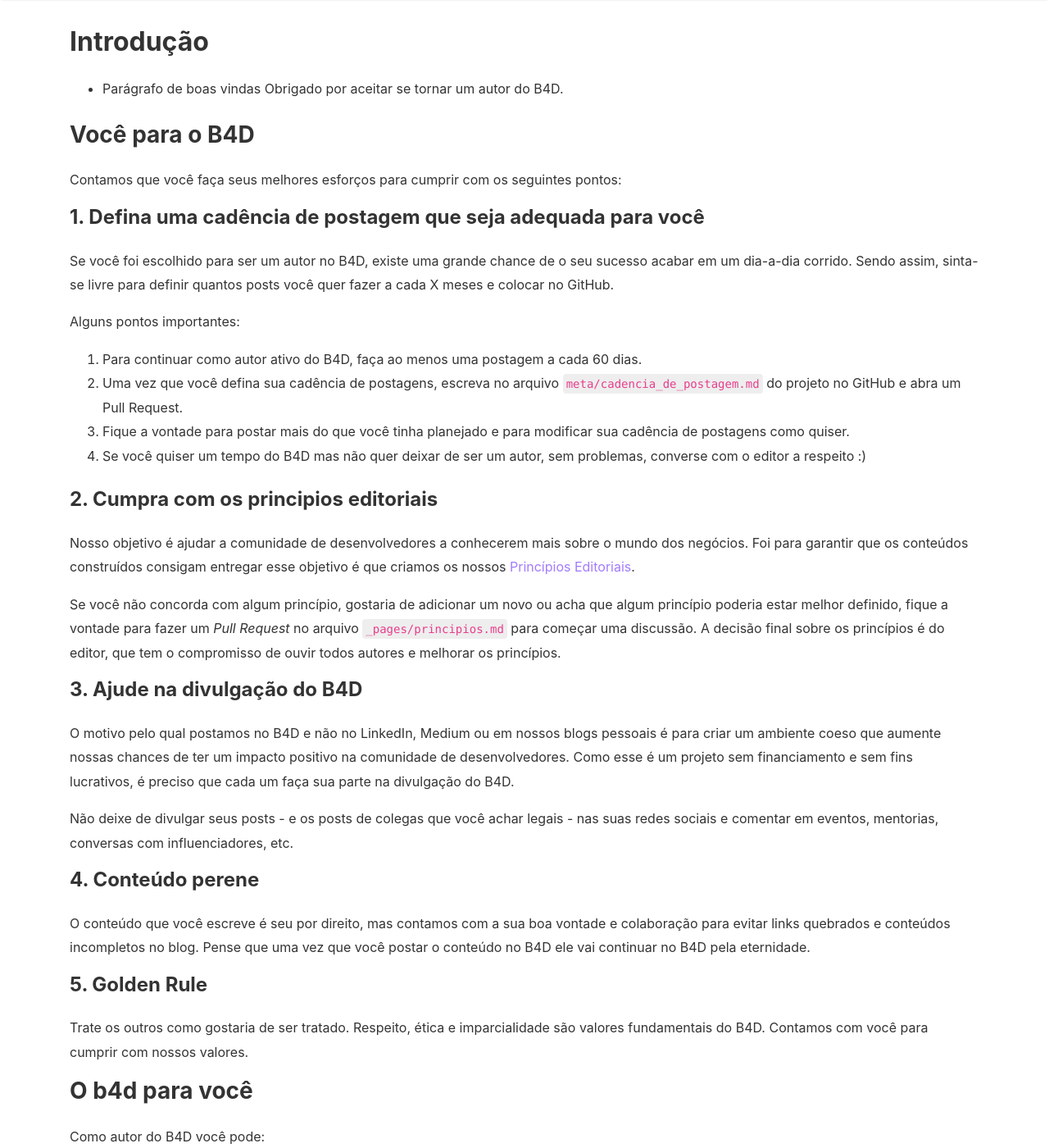
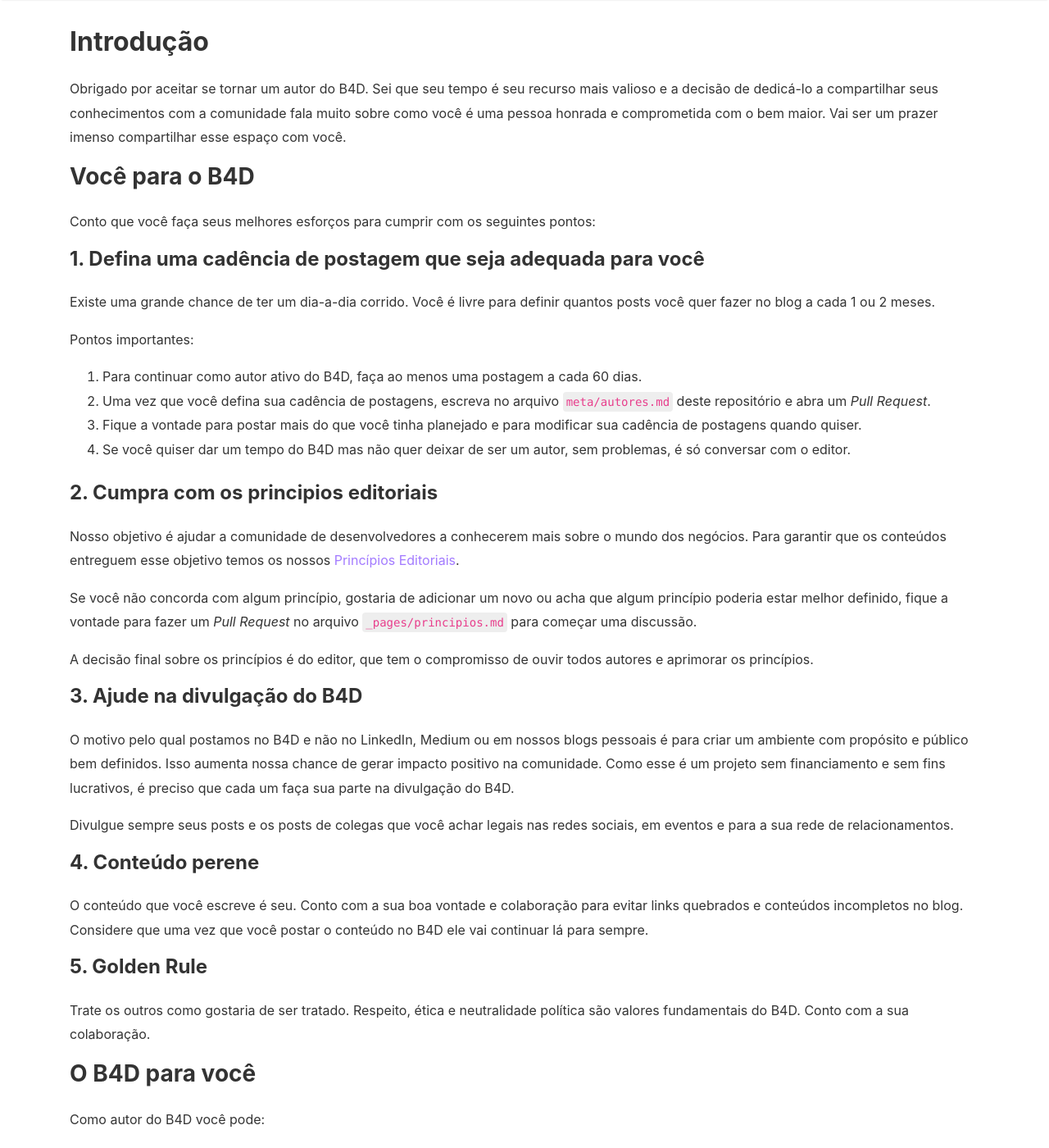
Before and after one commit to lucasprim/biz4devs, a Jekyll site: the page built from meta/autor.md, in a window 1280 px wide and 1400 px high, scrolled down 196 px. Shown: the whole window at 82% size. Built offline with Jekyll 4.4.1, drawn with Linux system fonts in a browser that asks for light colours; nearby versions of some CDN libraries; our own code applies the rules of GitHub Pages for plain Markdown files; some of the changed text lies outside the part shown.

Commit message:
Updated a lot of meta stuff

```diff
--- a/meta/autor.md
+++ b/meta/autor.md
@@ -2,83 +2,90 @@
 
 ## Introdução
 
-- Parágrafo de boas vindas
-Obrigado por aceitar se tornar um autor do B4D.
+Obrigado por aceitar se tornar um autor do B4D. Sei que seu tempo é seu recurso mais valioso e a decisão de dedicá-lo a compartilhar seus conhecimentos com a comunidade fala muito sobre como você é uma pessoa honrada e comprometida com o bem maior. Vai ser um prazer imenso compartilhar esse espaço com você.
 
 ### Você para o B4D
 
-Contamos que você faça seus melhores esforços para cumprir com os seguintes pontos:
+Conto que você faça seus melhores esforços para cumprir com os seguintes pontos:
 
 #### 1. Defina uma cadência de postagem que seja adequada para você
 
-Se você foi escolhido para ser um autor no B4D, existe uma grande chance de o seu sucesso acabar em um dia-a-dia corrido. Sendo assim, sinta-se livre para definir quantos posts você quer fazer a cada X meses e colocar no GitHub.
+Existe uma grande chance de ter um dia-a-dia corrido. Você é livre para definir quantos posts você quer fazer no blog a cada 1 ou 2 meses.
 
-Alguns pontos importantes:
+Pontos importantes:
 
 1. Para continuar como autor ativo do B4D, faça ao menos uma postagem a cada 60 dias.
-2. Uma vez que você defina sua cadência de postagens, escreva no arquivo `meta/cadencia_de_postagem.md` do projeto no GitHub e abra um Pull Request.
-3. Fique a vontade para postar mais do que você tinha planejado e para modificar sua cadência de postagens como quiser.
-4. Se você quiser um tempo do B4D mas não quer deixar de ser um autor, sem problemas, converse com o editor a respeito :)
+2. Uma vez que você defina sua cadência de postagens, escreva no arquivo `meta/autores.md` deste repositório e abra um *Pull Request*.
+3. Fique a vontade para postar mais do que você tinha planejado e para modificar sua cadência de postagens quando quiser.
+4. Se você quiser dar um tempo do B4D mas não quer deixar de ser um autor, sem problemas, é só conversar com o editor.
 
 #### 2. Cumpra com os principios editoriais
 
-Nosso objetivo é ajudar a comunidade de desenvolvedores a conhecerem mais sobre o mundo dos negócios. Foi para garantir que os conteúdos construídos consigam entregar esse objetivo é que criamos os nossos [Princípios Editoriais](../_pages/principios.md).
+Nosso objetivo é ajudar a comunidade de desenvolvedores a conhecerem mais sobre o mundo dos negócios. Para garantir que os conteúdos entreguem esse objetivo temos os nossos [Princípios Editoriais](../_pages/principios.md).
 
-Se você não concorda com algum princípio, gostaria de adicionar um novo ou acha que algum princípio poderia estar melhor definido, fique a vontade para fazer um *Pull Request* no arquivo `_pages/principios.md` para começar uma discussão. A decisão final sobre os princípios é do editor, que tem o compromisso de ouvir todos autores e melhorar os princípios.
+Se você não concorda com algum princípio, gostaria de adicionar um novo ou acha que algum princípio poderia estar melhor definido, fique a vontade para fazer um *Pull Request* no arquivo `_pages/principios.md` para começar uma discussão.
+
+A decisão final sobre os princípios é do editor, que tem o compromisso de ouvir todos autores e aprimorar os princípios.
 
 #### 3. Ajude na divulgação do B4D
 
-O motivo pelo qual postamos no B4D e não no LinkedIn, Medium ou em nossos blogs pessoais é para criar um ambiente coeso que aumente nossas chances de ter um impacto positivo na comunidade de desenvolvedores. Como esse é um projeto sem financiamento e sem fins lucrativos, é preciso que cada um faça sua parte na divulgação do B4D.
+O motivo pelo qual postamos no B4D e não no LinkedIn, Medium ou em nossos blogs pessoais é para criar um ambiente com propósito e público bem definidos.
+Isso aumenta nossa chance de gerar impacto positivo na comunidade.
+Como esse é um projeto sem financiamento e sem fins lucrativos, é preciso que cada um faça sua parte na divulgação do B4D.
 
-Não deixe de divulgar seus posts - e os posts de colegas que você achar legais - nas suas redes sociais e comentar em eventos, mentorias, conversas com influenciadores, etc.
+Divulgue sempre seus posts e os posts de colegas que você achar legais nas redes sociais, em eventos e para a sua rede de relacionamentos.
 
 #### 4. Conteúdo perene
 
-O conteúdo que você escreve é seu por direito, mas contamos com a sua boa vontade e colaboração para evitar links quebrados e conteúdos incompletos no blog. Pense que uma vez que você postar o conteúdo no B4D ele vai continuar no B4D pela eternidade.
+O conteúdo que você escreve é seu. Conto com a sua boa vontade e colaboração para evitar links quebrados e conteúdos incompletos no blog. Considere que uma vez que você postar o conteúdo no B4D ele vai continuar lá para sempre.
 
 #### 5. Golden Rule
 
-Trate os outros como gostaria de ser tratado. Respeito, ética e imparcialidade são valores fundamentais do B4D. Contamos com você para cumprir com nossos valores.
+Trate os outros como gostaria de ser tratado. Respeito, ética e neutralidade política são valores fundamentais do B4D. Conto com a sua colaboração.
 
-### O b4d para você
+### O B4D para você
 
 Como autor do B4D você pode:
 
-- Utilizar a marca do b4d em suas redes sociais, em eventos, apresentações, etc.
-- Postar o conteúdo que você escreve aqui em outros lugares. Seria legal se você deixasse só aqui, mas fica a seu critério.
+- Utilizar a marca do B4D em suas redes sociais, eventos, apresentações, etc.
 - Fazer *Pull Requests* para melhorar o blog e/ou adicionar novas funcionalidades.
-- Participar do planejamento, sugerir melhorias, participar ativamente do futuro do b4d.
-- Divulgar projetos seus em seus posts (de preferência não concorrentes com o B4D).
+- Participar do planejamento, sugerir melhorias, e contribuir ativamente para o futuro do B4D.
+- Divulgar seus projetos seus em seus posts (não concorrentes com o B4D).
 
-Você pode pedir para sair do B4D a qualquer momento, sem nenhum problema.
+Você pode pedir para sair do B4D a qualquer momento.
 
 ## Faça seu *setup* e o mantenha atualizado
 
-Ao se tornar autor do B4D, você deve editar o arquivo `config.yml` deste repositório para adicionar suas informações. Isso vai fazer com que você passe a aparecer na página de autores e vai criar um *shortname* para você colocar no *frontmatter* dos seus posts.
+Ao se tornar autor do B4D, você deve editar o arquivo `config.yml` deste repositório para adicionar suas informações. Isso vai fazer com que você passe a aparecer na página de autores e vai criar um *shortname* para você colocar no *front matter* dos seus posts.
 
 ## Como postar seu conteúdo
 
-1. Baixar o código do blog.
-2. Crie uma nova *branch* a partir da **master** para colocar seu post.
-3. Criar um novo post seguindo o padrão dos outros posts, incluindo o *frontmatter* e a documentação do *Jekyll*.
-4. Escrever o post em *markdown*:
-  - A engine que usamos é a **kramdown**, que oferece algumas extensões no `md` original.
+O blog usa o gerador de sites estáticos [Jekyll](https://jekyllrb.com/) que é auto-explicativo. Para rodar uma versão do site local é só executar o comando `jekyll s` depois de instalar o ruby e as gems conforme as instruções do site.
+
+Os posts são escritos em markdown e convertidos em HTML pelo próprio Jekyll.
+
+1. Clone o repositório: `git clone git@github.com:lucasprim/biz4devs.git`.
+2. Crie uma nova *branch* a partir da **master**.
+3. Crie um novo arquivo na pasta `_posts` seguindo o padrão dos outros posts, incluindo o *front matter*.
+4. Escreva o post em *markdown*:
+  - A engine que usamos para transformar o *markdown* em HTML é a **kramdown**, que oferece algumas extensões ao *markdown* original.
   - Sempre que colocar links, use a sintaxe `[Texto Descritivo](URL){:target="\_blank"}` para que a página abra em outra aba do navegador.
   - Armazene as imagens do post em `assets/images/posts` com um nome descritivo para evitar conflitos. Evite usar imagens muito grandes.
-  - Evite usar conteúdo externo porque ele pode ficar fora do ar e comprometer seu post.
-5. Escolha uma imagem de capa para o post.
-  - Recomendo o [Unspash](https://unsplash.com/) porque as imagens de lá vem já sem copyright.
+  - Evite usar conteúdo externo que pode ficar fora do ar e comprometer o post.
+5. Escolha uma imagem de capa para o post e armazene na pasta `assets/images/covers` com um nome descritivo:
+  - Recomendo procurar imagens no [Unspash](https://unsplash.com/).
   - Edite as imagens para um tamanho adequado.
   - Não use imagens com copyright!
-  - Sempre que usar imagens dê o devido crédito com um link para o material. Siga as boas práticas já implementadas em outros artigos.
-6. Faça um *commit* com uma mensagem descritiva em inglês e envie para a **master** remota.
-7. Abra um *Pull Request* no GitHub e aguarde a aprovação do Editor.
+  - Sempre que usar imagens dê o devido crédito com um link para o material. Siga o padrão de créditos já implementadas em outros artigos, no *front matter*.
+6. Classifique seu post em ao menos uma das categorias e preencha todos os dados do *front matter* do arquivo.
+7. Faça um *commit* com uma mensagem descritiva em inglês.
+8. Abra um *Pull Request* no GitHub e aguarde a aprovação do Editor.
 
 ## Ideias de conteúdo
 
-O editor tem sempre uma pauta comum de onde você pode tirar ideias sobre o que escrever.
+O editor tem uma pauta comum de onde você pode tirar ideias sobre o que escrever.
 
-O blog tem diversas categorias com finalidades distintas que ajudam a ter ideias:
+O blog tem diversas categorias com finalidades distintas que podem ajudar a ter ideias:
 
 1. **docs** - Knowledge Base - Análises de conceitos de gestão e liderança trazidos em livros, artigos, etc.
 2. **lib** - Ferramentas e Boas Práticas - Boas práticas de empreendedores e ferramentas que auxiliam na gestão de um negócio.
```
Also changed, not shown: meta/autores.md (renamed from meta/cadencia_de_postagem.md, +1 -1 lines), meta/index.md (+1 -0 lines), meta/planos.md (+20 -20 lines), meta/visao-geral.md (+12 -13 lines).
